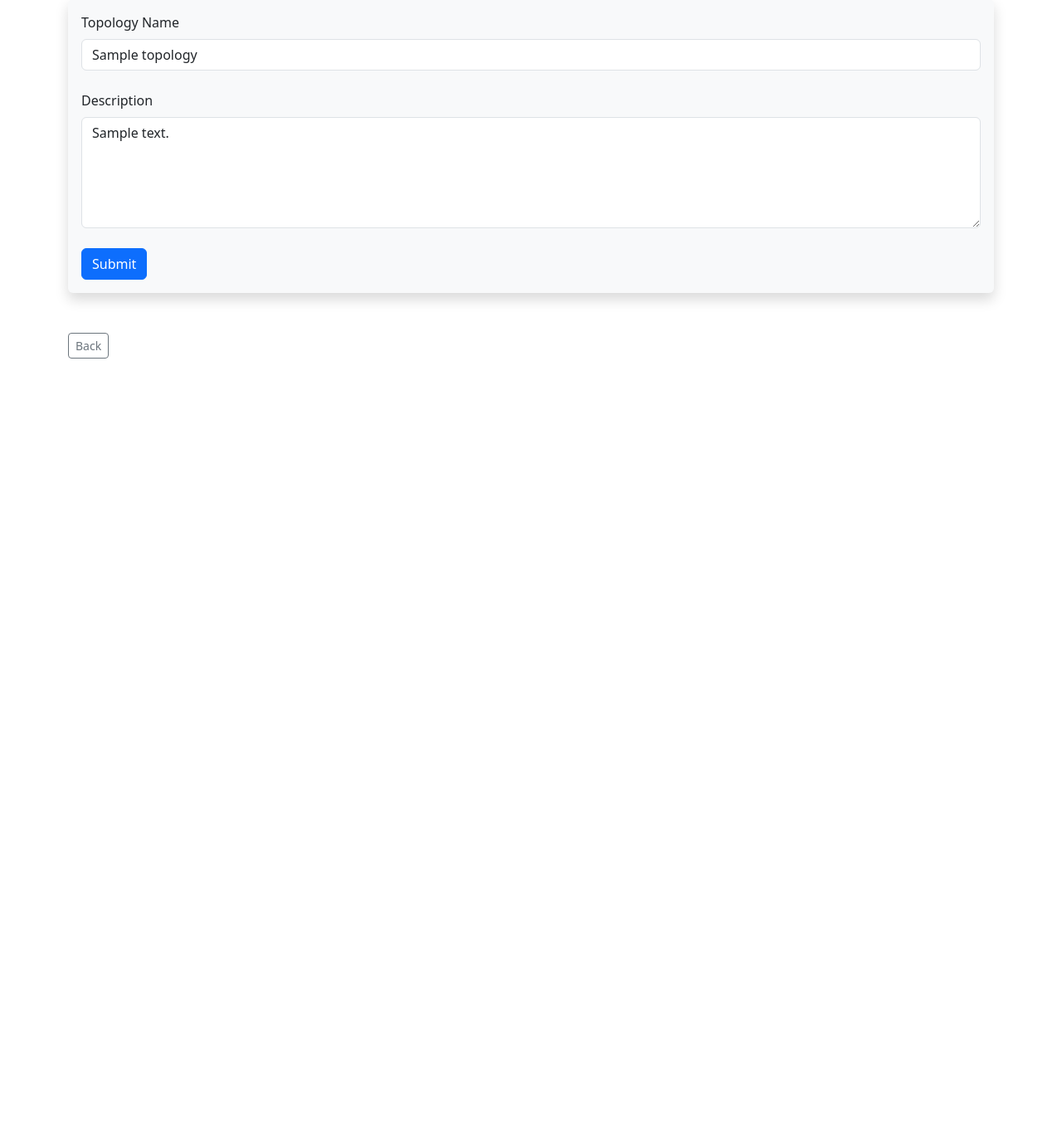
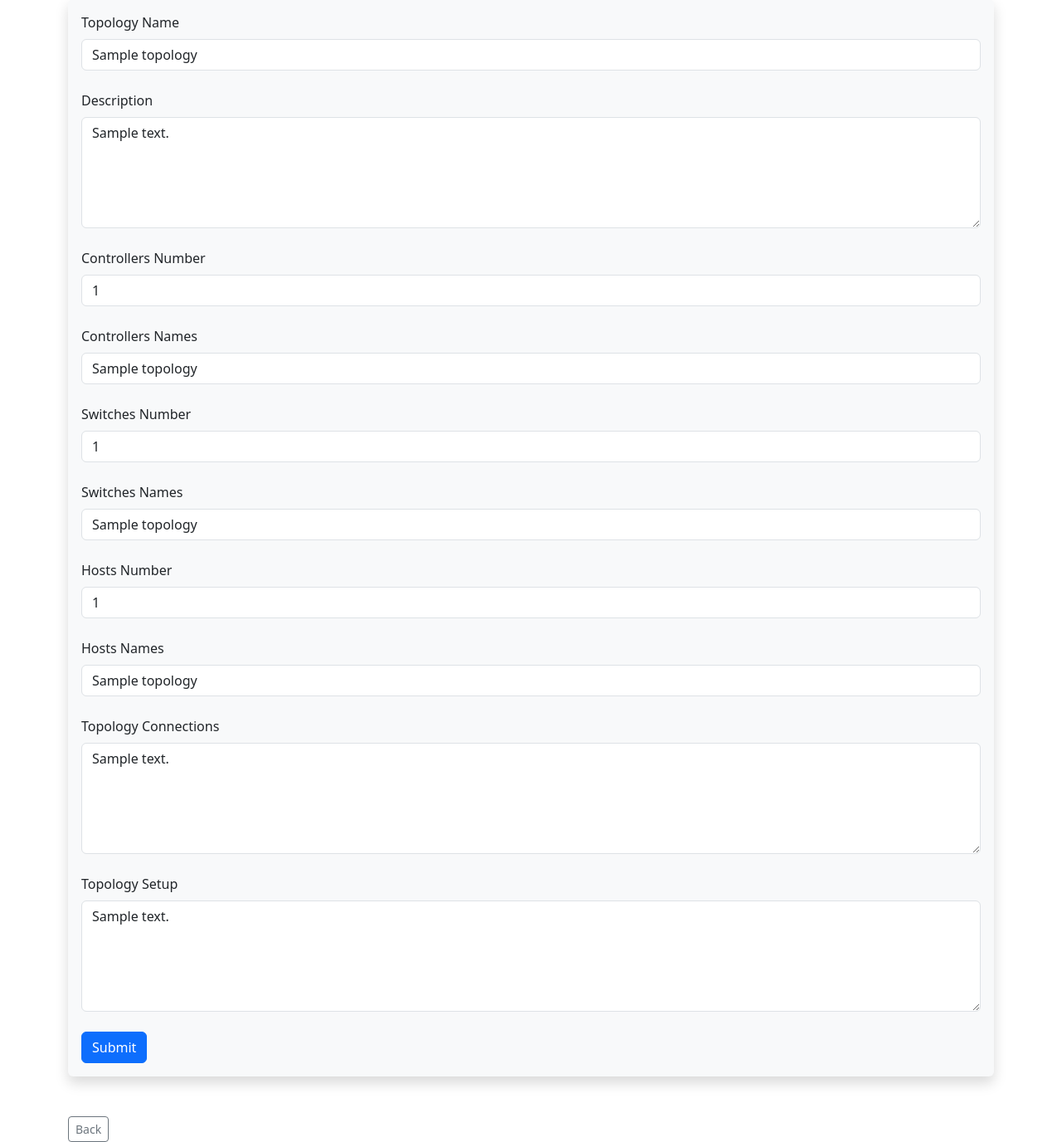
Before and after one commit to razvanalex30/disertatie, a Flask app: page /topologies/edit/1 in a window 1280 px wide. Shown: the part 151-1527 px from the top of the page at 83% size. Before the commit the page ends 583 px from the top, so only its background shows below. Run offline with Flask 3, Linux system fonts and the light colour scheme; a user stored in the database is signed in; tables that the repository leaves empty hold one stand-in row (values such as "Sample post"); some libraries are stand-ins or nearby versions.

Commit message:
updated topology edit page

```diff
--- a/main/routes.py
+++ b/main/routes.py
@@ -107,19 +107,42 @@ def topology(id):
 def edit_topology(id):
     topology = Topologies.query.get_or_404(id)
     form = TopologyForm()
+
     if form.validate_on_submit():
         topology.topology_name = form.topology_name.data
         topology.topology_description = form.topology_description.data
+        topology.topology_controllers_nr = form.topology_controllers_nr.data
+        topology.topology_controllers_names = form.topology_controllers_names.data
+        topology.topology_switches_nr = form.topology_switches_nr.data
+        topology.topology_switches_names = form.topology_switches_names.data
+        topology.topology_hosts_nr = form.topology_hosts_nr.data
+        topology.topology_hosts_names = form.topology_hosts_names.data
+        topology.topology_connections_text = form.topology_connections_text.data
+        topology.topology_setup_text = form.topology_setup_text.data
+
+
         # topology.topology_creator = form.topology_creator.data
         # Update database
-        db.session.add(topology)
-        db.session.commit()
-        flash("Topology updated successfully!")
+        if form.validate_controllers_switches_hosts_names():
+            db.session.add(topology)
+            db.session.commit()
+            flash("Topology updated successfully!")
+        else:
+            flash("There are duplicates, please check the names entered for your nodes!")
+            return render_template("edit_topology.html", form=form)
         return redirect(url_for('topology', id=topology.id))
 
     if current_user.id == topology.topology_creator_id:
         form.topology_name.data = topology.topology_name
         form.topology_description.data = topology.topology_description
+        form.topology_controllers_nr.data = topology.topology_controllers_nr
+        form.topology_controllers_names.data = topology.topology_controllers_names
+        form.topology_switches_nr.data = topology.topology_switches_nr
+        form.topology_switches_names.data = topology.topology_switches_names
+        form.topology_hosts_nr.data = topology.topology_hosts_nr
+        form.topology_hosts_names.data = topology.topology_hosts_names
+        form.topology_connections_text.data = topology.topology_connections_text
+        form.topology_setup_text.data = topology.topology_setup_text
         # form.topology_creator.data = topology.topology_creator
 
         return render_template("edit_topology.html", form=form)
--- a/main/templates/edit_topology.html
+++ b/main/templates/edit_topology.html
@@ -30,6 +30,85 @@
 
         <br/>
 
+        {{ form.topology_controllers_nr.label(class="form-label") }}
+
+        {{ form.topology_controllers_nr(class="form-control") }}
+
+
+        <br/>
+
+        {{ form.topology_controllers_names.label(class="form-label") }}
+
+        {% if form.topology_controllers_names.errors %}
+            {{ form.topology_controllers_names(class="form-control is-invalid") }}
+        <div class="invalid-feedback">
+            {% for error in form.topology_controllers_names.errors %}
+                <span>{{ error }}</span>
+            {% endfor %}
+        </div>
+        {% else %}
+            {{ form.topology_controllers_names(class="form-control") }}
+        {% endif %}
+
+        <br/>
+
+
+        {{ form.topology_switches_nr.label(class="form-label") }}
+
+        {{ form.topology_switches_nr(class="form-control") }}
+
+        <br/>
+
+        {{ form.topology_switches_names.label(class="form-label") }}
+
+
+        {% if form.topology_switches_names.errors %}
+            {{ form.topology_switches_names(class="form-control is-invalid") }}
+        <div class="invalid-feedback">
+            {% for error in form.topology_switches_names.errors %}
+                <span>{{ error }}</span>
+            {% endfor %}
+        </div>
+        {% else %}
+            {{ form.topology_switches_names(class="form-control") }}
+        {% endif %}
+
+
+        <br/>
+
+        {{ form.topology_hosts_nr.label(class="form-label") }}
+
+        {{ form.topology_hosts_nr(class="form-control") }}
+
+        <br/>
+
+        {{ form.topology_hosts_names.label(class="form-label") }}
+
+        {% if form.topology_hosts_names.errors %}
+            {{ form.topology_hosts_names(class="form-control is-invalid") }}
+        <div class="invalid-feedback">
+            {% for error in form.topology_hosts_names.errors %}
+                <span>{{ error }}</span>
+            {% endfor %}
+        </div>
+        {% else %}
+            {{ form.topology_hosts_names(class="form-control") }}
+        {% endif %}
+
+        <br/>
+
+        {{ form.topology_connections_text.label(class="form-label") }}
+
+        {{ form.topology_connections_text(class="form-control", rows="5") }}
+
+        <br/>
+
+        {{ form.topology_setup_text.label(class="form-label") }}
+
+        {{ form.topology_setup_text(class="form-control", rows="5") }}
+
+        <br/>
+
         {{ form.submit(class="btn btn-primary") }}
 
     </form>
```
